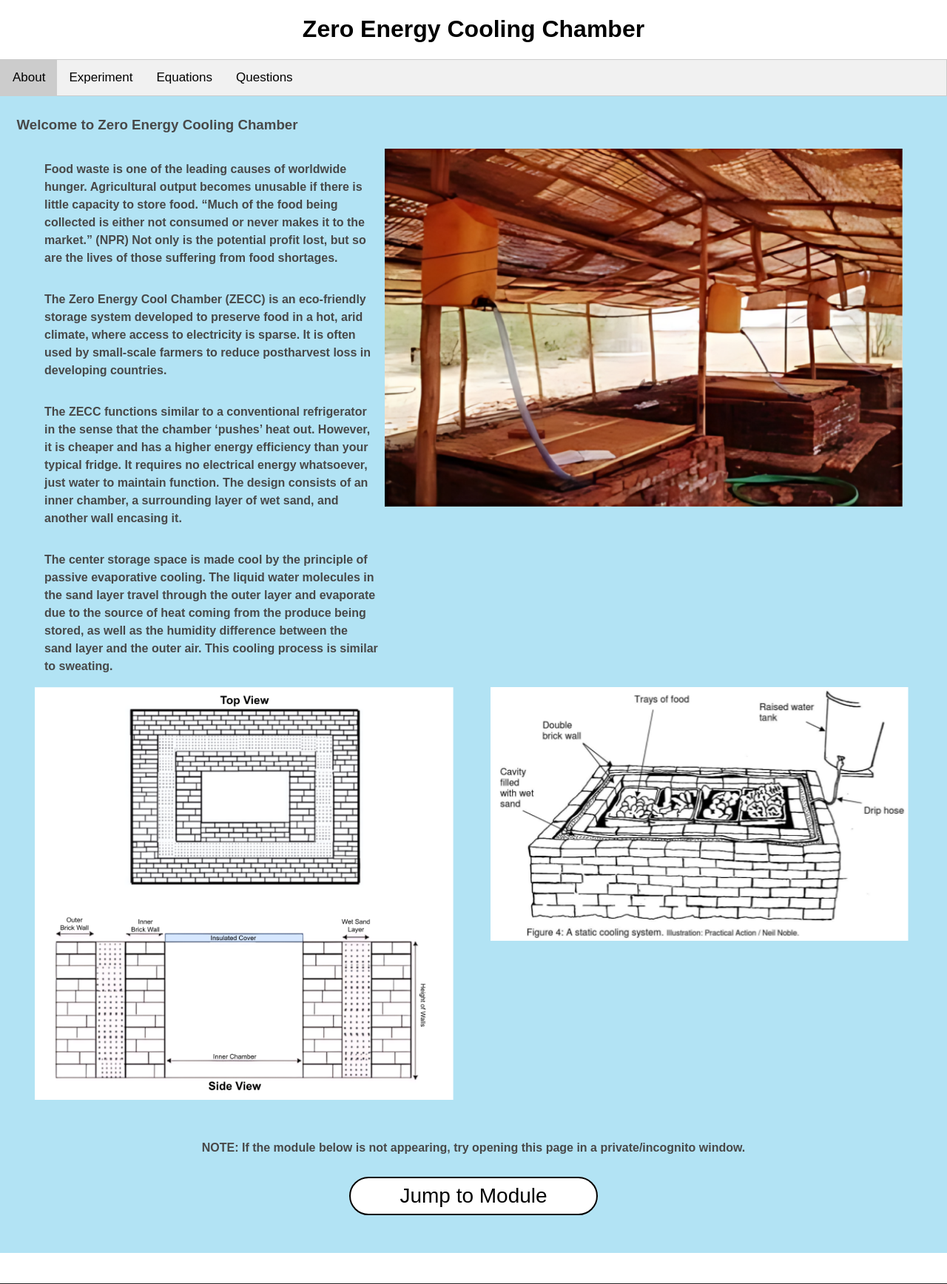
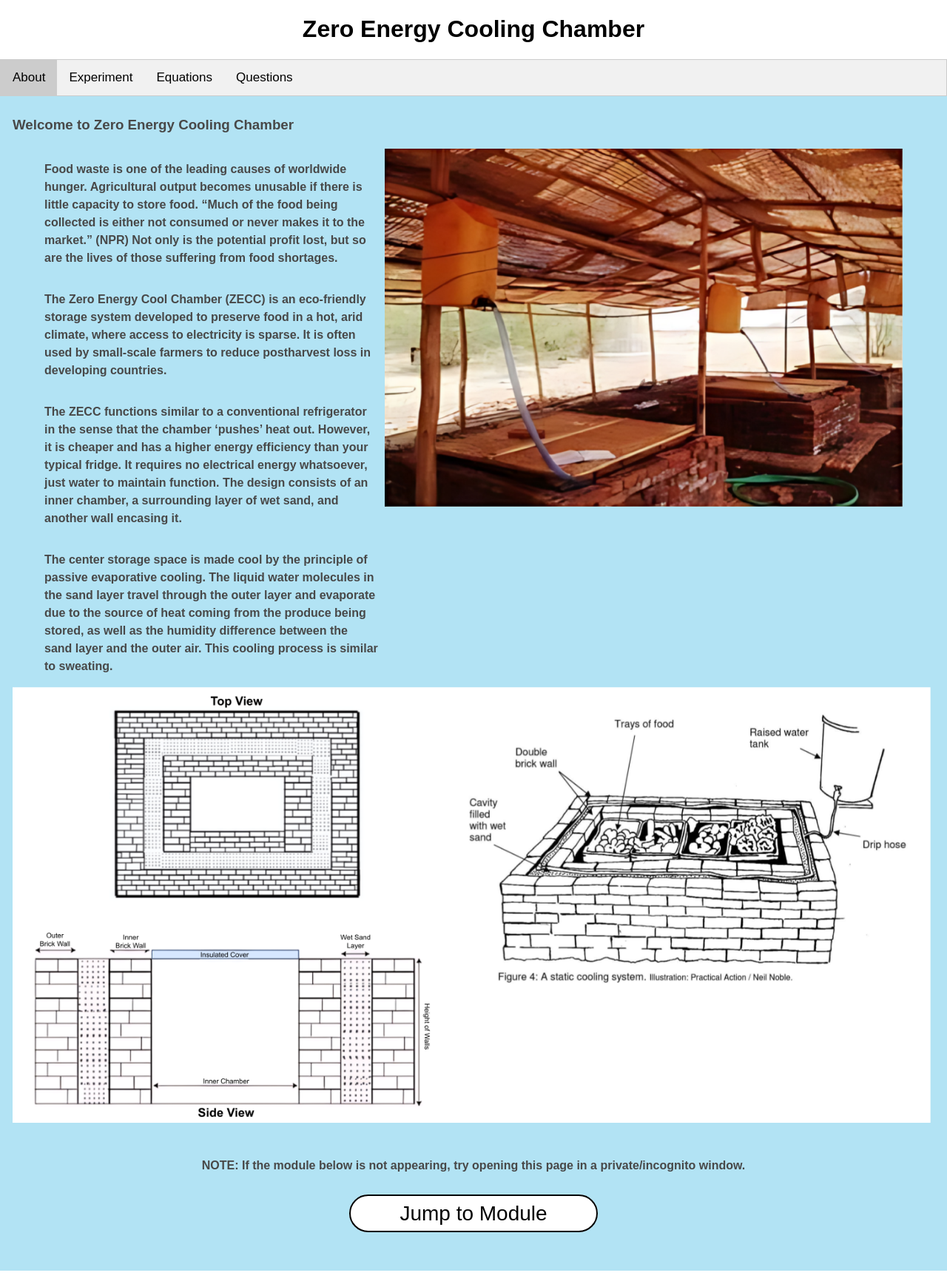
Before and after one commit to swamilikes2code/Python_based_Interactive_Scientific_Visualization, a Flask app: page /ZECC in a window 1280 px wide. Shown: the part 80-1816 px from the top of the page at 74% size. Run offline with Flask 3, Linux system fonts and the light colour scheme; some libraries are stand-ins or nearby versions.

Commit message:
update second home page image ZECC

```diff
--- a/flask_server_setup/app/templates/ZECC.html
+++ b/flask_server_setup/app/templates/ZECC.html
@@ -522,12 +522,7 @@
               </div>
 
               <div class="row">
-                <div class="column_2">
-                  <img src="{{url_for('static', filename='ZECC_2.png')}}" alt="ZECC side and top views" class="left" style="width:100%; height: auto;">
-                </div>
-                <div class="column_2">
-                  <img src="{{url_for('static', filename='ZECC_4.png')}}" alt="ZECC alternate angle" class="right" style="width:100%; height: auto;">
-                </div>
+                <img src="{{url_for('static', filename='ZECC_5.png')}}" alt="ZECC diagram" class="center" style="width:100%; height: auto;">
               </div>
 
               <div class="row" style="justify-items: center;display: grid;padding: 30px 0 0 0;">
@@ -554,7 +549,7 @@
                         skin to cool you down)</li>
                     </ul>
                   </p>
-                  <img src="{{url_for('static', filename='ZECC_model.png')}}" alt="Our ZECC diagram" class="left" style="width:100%; height: auto;">
+                  <img src="{{url_for('static', filename='ZECC_3.png')}}" alt="Our ZECC diagram" class="left" style="width:100%; height: auto;">
 
                 </div>
 
```
Also changed, not shown: flask_server_setup/app/static/ZECC_5.png (added).
